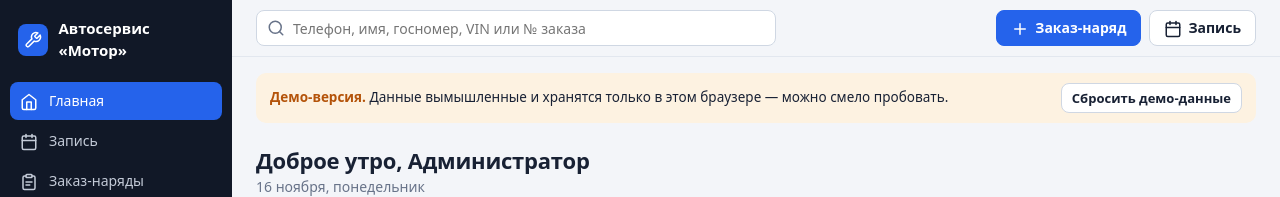
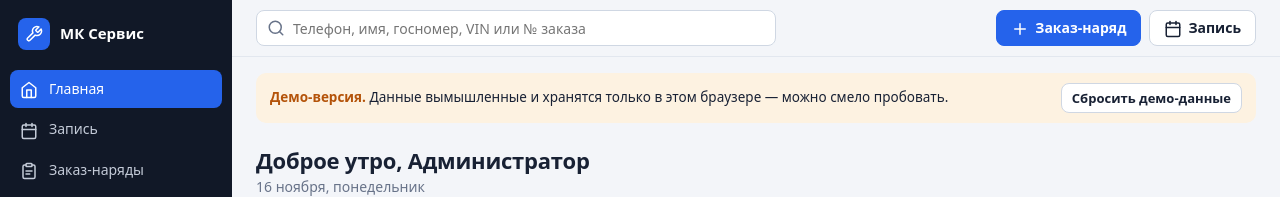
Before and after one commit to ivanalekseevich683-a11y/crm-demo, a plain HTML site: page index.html in a window 1280 px wide. Shown: the top 197 px of the page. Drawn offline with Linux system fonts and the light colour scheme.

Commit message:
Rename the demo to «МК Сервис»
Co-Authored-By: Claude Opus 5.5 <noreply@anthropic.com>
Claude-Session: https://claude.ai/code/session_017WFLKTzwJhkRkH2svd88jM

```diff
--- a/index.html
+++ b/index.html
@@ -3,11 +3,11 @@
 <head>
 <meta charset="utf-8">
 <meta name="viewport" content="width=device-width, initial-scale=1">
-<title>Демо CRM автосервиса</title>
+<title>CRM МК Сервис</title>
 <meta name="theme-color" content="#111827">
 <meta name="apple-mobile-web-app-capable" content="yes">
 <meta name="mobile-web-app-capable" content="yes">
-<meta name="apple-mobile-web-app-title" content="CRM">
+<meta name="apple-mobile-web-app-title" content="МК Сервис">
 <meta name="apple-mobile-web-app-status-bar-style" content="default">
 <meta name="description" content="Демо-версия CRM для автосервиса: запись, заказ-наряды, клиенты, склад, отчёты.">
 <link rel="apple-touch-icon" href="icon-180.png">
@@ -445,7 +445,7 @@ body.printing #print-root { display: block !important; }
 <body>
 <div id="app" hidden>
     <aside id="sidebar">
-      <div class="brand"><span class="brand-logo" data-icon="tool"></span><span id="brand-name">Автосервис</span></div>
+      <div class="brand"><span class="brand-logo" data-icon="tool"></span><span id="brand-name">МК Сервис</span></div>
       <nav id="nav">
         <a href="#/" data-nav="/"><span data-icon="home"></span>Главная</a>
         <a href="#/calendar" data-nav="/calendar"><span data-icon="calendar"></span>Запись</a>
@@ -486,7 +486,7 @@ body.printing #print-root { display: block !important; }
 (function () {
   'use strict';
 
-  const KEY = 'autocrm-demo-v1';
+  const KEY = 'autocrm-demo-v2';
   const MAX_AGE = 7 * 864e5; // через неделю демо-данные обновляются, чтобы запись «на сегодня» не устаревала
   const framed = (() => { try { return window.self !== window.top; } catch { return true; } })();
 
@@ -542,7 +542,7 @@ body.printing #print-root { display: block !important; }
   /* ---------- хранилище ---------- */
   const TABLES = ['users', 'employees', 'posts', 'clients', 'cars', 'services', 'parts', 'orders', 'order_works', 'order_parts', 'payments', 'appointments'];
   const DEFAULT_SETTINGS = {
-    company_name: 'Автосервис', company_address: '', company_phone: '', company_inn: '', company_requisites: '',
+    company_name: 'МК Сервис', company_address: '', company_phone: '', company_inn: '', company_requisites: '',
     hour_price: '2000', work_start: '09:00', work_end: '20:00',
     warranty_text: 'Гарантия на выполненные работы — 30 дней или 1 000 км пробега, на установленные запчасти — по условиям производителя. С объёмом и стоимостью работ согласен, автомобиль получил, претензий к внешнему виду и комплектности не имею.',
   };
@@ -1179,7 +1179,7 @@ body.printing #print-root { display: block !important; }
     S = { v: 1, seededAt: Date.now(), seq: {}, session: null, settings: { ...DEFAULT_SETTINGS } };
     for (const t of TABLES) S[t] = [];
     Object.assign(S.settings, {
-      company_name: 'Автосервис «Мотор»', company_address: 'г. Москва, ул. Автомобильная, д. 1',
+      company_name: 'МК Сервис', company_address: 'г. Москва, ул. Автомобильная, д. 1',
       company_phone: '+7 900 000-00-00', company_inn: '7700000000',
     });
     const rnd = rng(42);
@@ -1615,7 +1615,7 @@ function showAuth(html) {
   $$('.modal-overlay').forEach((m) => m.remove());
   const a = $('#auth');
   a.hidden = false;
-  a.innerHTML = `<div class="card auth-card"><div class="brand"><span class="brand-logo">${icon('tool')}</span>${esc(COMPANY || 'CRM автосервиса')}</div>${html}</div>`;
+  a.innerHTML = `<div class="card auth-card"><div class="brand"><span class="brand-logo">${icon('tool')}</span>${esc(COMPANY || 'МК Сервис')}</div>${html}</div>`;
   return a;
 }
 
@@ -1645,7 +1645,7 @@ function showLogin() {
 
 function showSetup() {
   const a = showAuth(`<p class="muted" style="margin-top:0">Первый запуск. Создайте учётную запись администратора — дальше в настройках можно добавить сотрудников.</p>
-    <form>${fInput('Название автосервиса', 'company_name', '', { ph: 'Автосервис «Мотор»' })}
+    <form>${fInput('Название автосервиса', 'company_name', '', { ph: 'МК Сервис' })}
     ${fInput('Ваше имя', 'name', '', { req: true })}
     ${fInput('Логин', 'login', 'admin', { req: true, attrs: 'autocomplete="username" autocapitalize="off"' })}
     ${fInput('Пароль (не короче 6 символов)', 'password', '', { type: 'password', req: true, attrs: 'autocomplete="new-password"' })}
@@ -1688,8 +1688,8 @@ async function boot() {
 }
 
 function applyCompany() {
-  $('#brand-name').textContent = SETTINGS.company_name || 'Автосервис';
-  document.title = `${SETTINGS.company_name || 'Автосервис'} — CRM`;
+  $('#brand-name').textContent = SETTINGS.company_name || 'МК Сервис';
+  document.title = `${SETTINGS.company_name || 'МК Сервис'} — CRM`;
 }
 
 /* ======================= маршрутизация ======================= */
```
Also changed, not shown: manifest.webmanifest, 1 other file.
